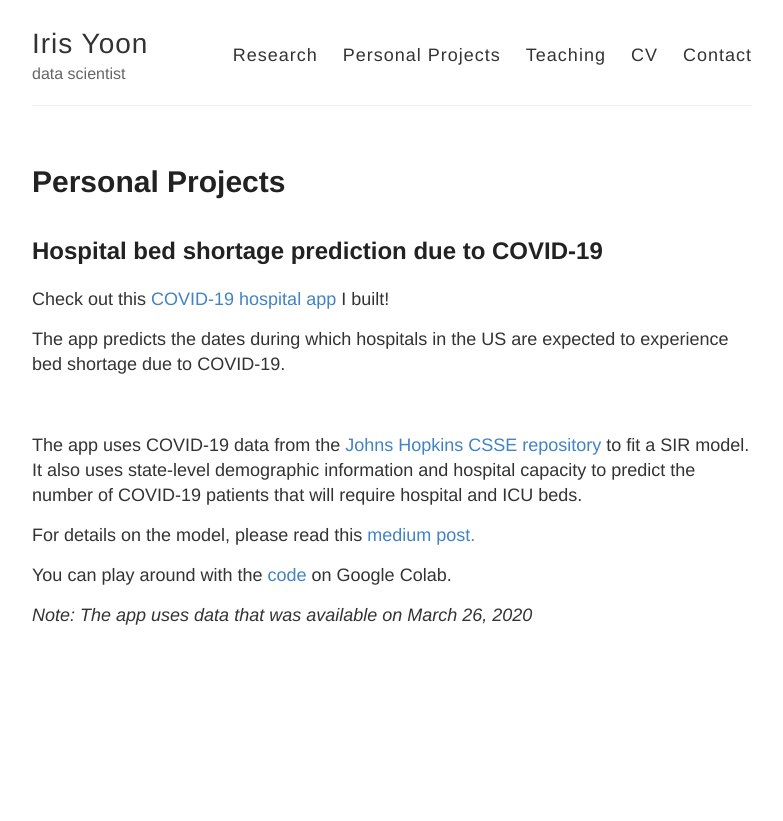
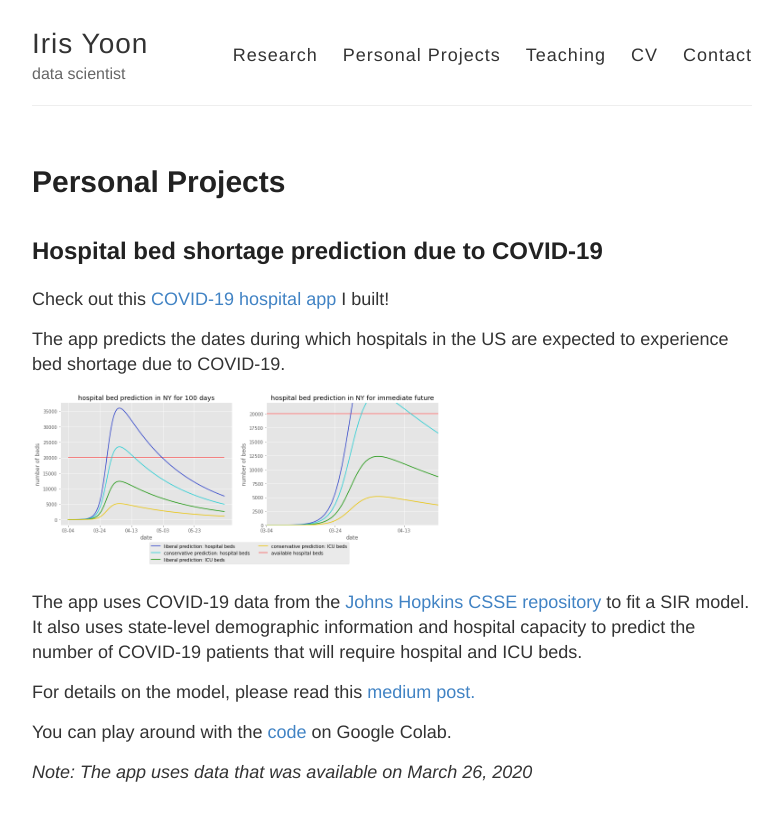
Before and after one commit to irishryoon/irishryoon.github.io, a Jekyll site: the page built from personal_projects.md, in a window 1280 px wide. Shown: the top 821 px of the page, without its empty margins (248-1031 px from the left). Built offline with Jekyll 4.4.1, drawn with Linux system fonts in a browser that asks for light colours.

Commit message:
image added

```diff
--- a/personal_projects.md
+++ b/personal_projects.md
@@ -10,9 +10,7 @@ Check out this <a href="https://covid19-hospital.herokuapp.com/">COVID-19 hospit
 
 The app predicts the dates during which hospitals in the US are expected to experience bed shortage due to COVID-19.
 
-<div class="container">
-<center><img src="/images/app_image.png" class="align-center" width="550" alt=""></center>
-</div>
+![_config.yml]({{ site.baseurl }}/images/app_image.png){:height="175px"}
 
 The app uses COVID-19 data from the <a href="https://github.com/CSSEGISandData/COVID-19">Johns Hopkins CSSE repository</a> to fit a SIR model. It also uses state-level demographic information and hospital capacity to predict the number of COVID-19 patients that will require hospital and ICU beds.
 
```
Also changed, not shown: images/app_image.png (added).
